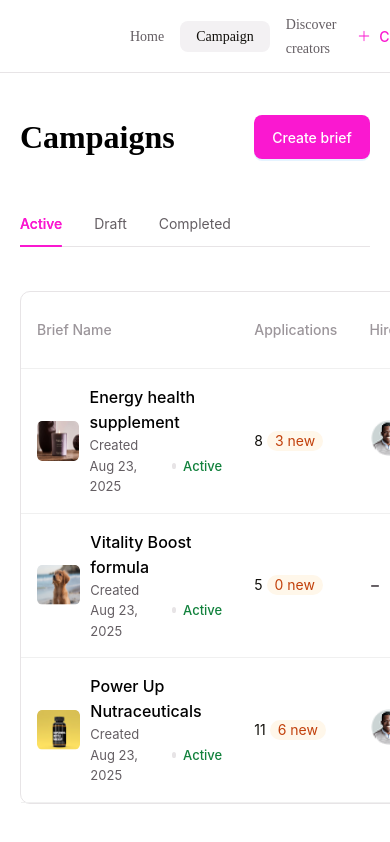
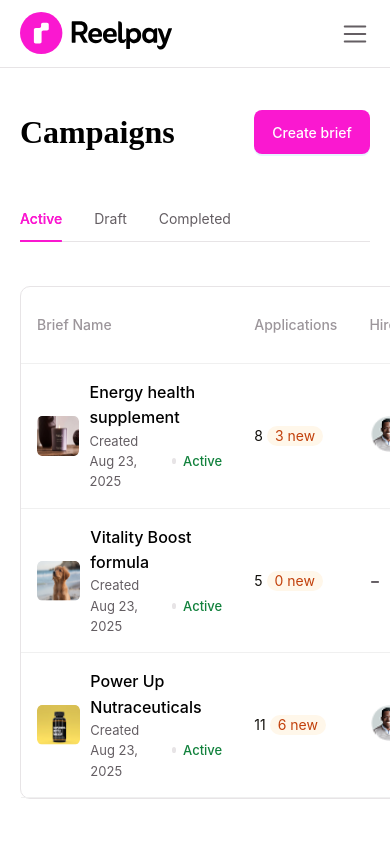
Before and after one commit to ReelpayHQ/reelpay-frontend, a React app: page /campaign in a window 390 px wide. Shown: the top 842 px of the page. Built offline with nearby package versions, Linux system fonts and the light colour scheme; the HTML template or start-up script is replaced by a standard one.

Commit message:
feat: update nav responsive

```diff
--- a/src/components/navbar/DashboardNavbar.jsx
+++ b/src/components/navbar/DashboardNavbar.jsx
@@ -10,6 +10,8 @@ import {
   PiCheckBold,
   PiFilePlusBold,
   PiGearBold,
+  PiHamburger,
+  PiList,
   PiPlus,
   PiPlusBold,
   PiSignOutBold,
@@ -28,7 +30,7 @@ export const DropdownIcon = ({
   textColor = "text-brandBlack",
   margin = "",
   padding = "!px-4",
-  size=28
+  size = 28,
 }) => {
   return (
     <Flex
@@ -81,11 +83,15 @@ const DashboardNavbar = () => {
     },
     {
       key: "2",
-      label: <DropdownIcon Icon={PiGearBold} name="Brand settings"    margin="!py-2" />,
+      label: (
+        <DropdownIcon Icon={PiGearBold} name="Brand settings" margin="!py-2" />
+      ),
     },
     {
       key: "3",
-      label: <DropdownIcon Icon={PiSignOutBold} name="Log out" margin="!py-2" />,
+      label: (
+        <DropdownIcon Icon={PiSignOutBold} name="Log out" margin="!py-2" />
+      ),
     },
   ];
 
@@ -93,13 +99,13 @@ const DashboardNavbar = () => {
     <Flex
       align="center"
       justify="space-between"
-      className="!px-15 !py-3 border-b border-brandAsh-900"
+      className="!px-5 !md:px-15 !py-3 border-b border-brandAsh-900"
     >
       <Flex align="center" gap={70}>
         <div>
           <CustomLogo />
         </div>
-        <div className="flex items-center gap-4">
+        <div className="items-center gap-4 hidden md:flex">
           {data.map((nav) => (
             <NavLink
               to={nav.link}
@@ -133,7 +139,7 @@ const DashboardNavbar = () => {
           </Button>
         </div>
       </Flex>
-      <Flex align="center" gap={20}>
+      <div className="hidden md:flex items-center gap-20">
         <TextIcon icon={PiWalletBold} text={"150,000"} />
 
         <TextIcon icon={PiChatCircleDotsBold} text={"Inbox"} />
@@ -155,7 +161,10 @@ const DashboardNavbar = () => {
             </Dropdown>
           </div>
         </Flex>
-      </Flex>
+      </div>
+      <div className="block md:hidden">
+        <PiList size={30} color="var(--color-brandAsh)" />
+      </div>
     </Flex>
   );
 };
```
